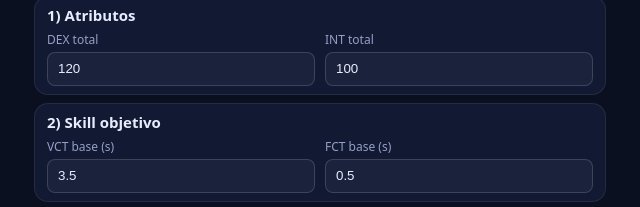
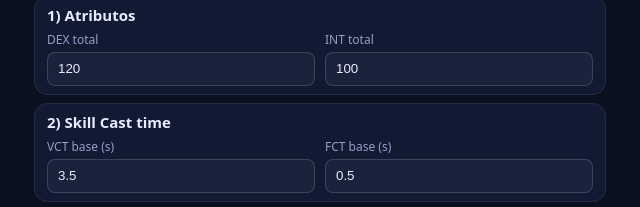
Before and after one commit to llfpersonal/MoYCastSim, a plain HTML site: page index.html in a window 1280 px wide. Shown: the part 188-395 px from the top of the page, 26-666 px from the left. Drawn offline with Linux system fonts and the light colour scheme.

Commit message:
Update index.html

```diff
--- a/index.html
+++ b/index.html
@@ -63,7 +63,7 @@
           </div>
         </div>
         <div class="card">
-          <h3>2) Skill objetivo</h3>
+          <h3>2) Skill Cast time</h3>
           <div class="row">
             <div>
               <label>VCT base (s)</label>
```
